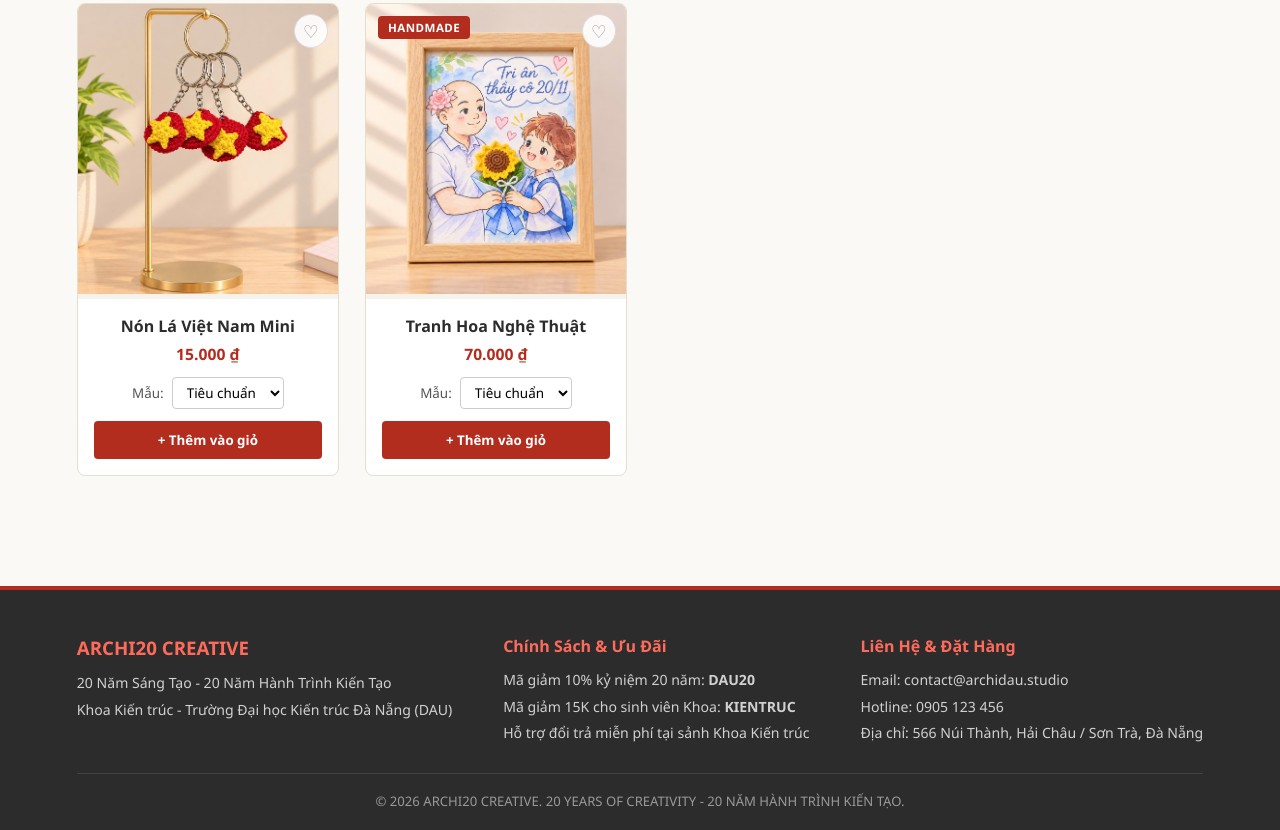
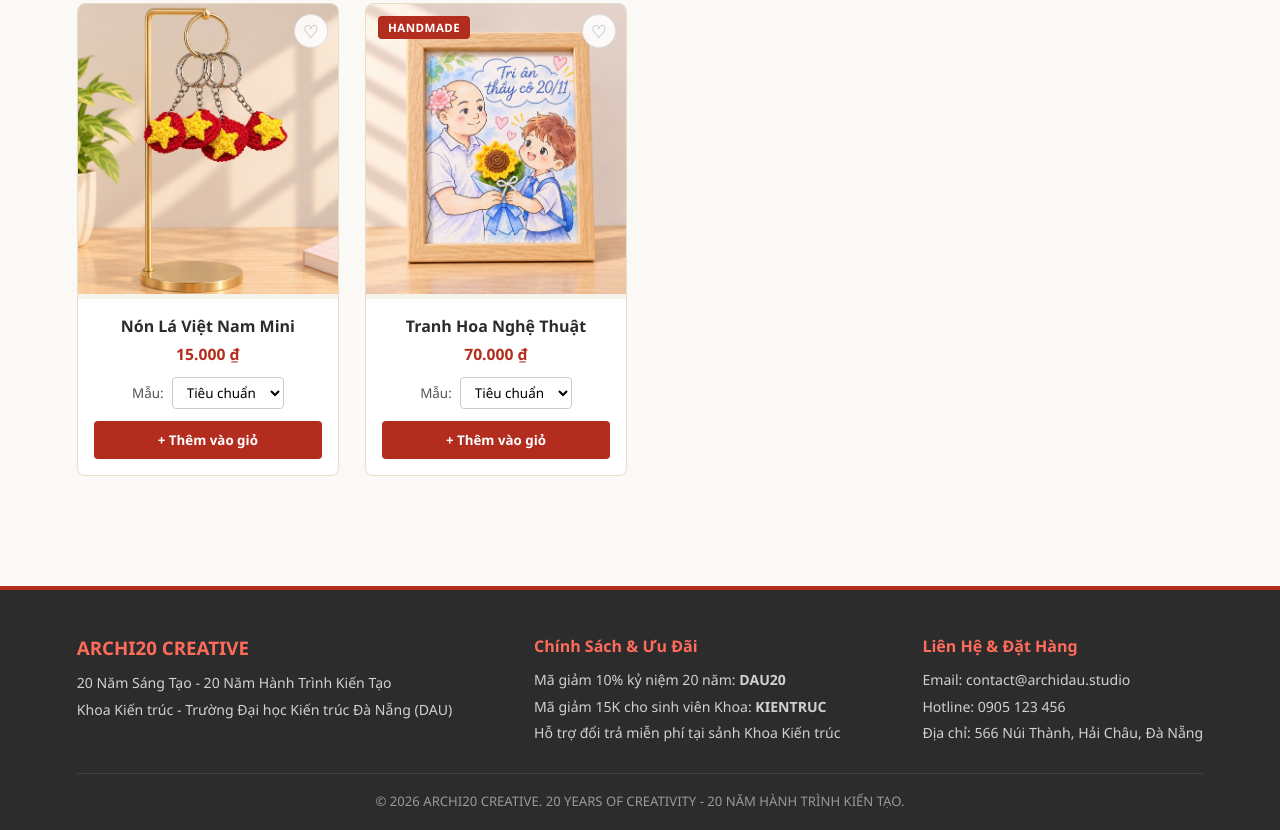
Before and after one commit to nhung1004game-creator/ARCHI20-CREATIVE, a plain HTML site: page index.html in a window 1280 px wide. Shown: the part 1833-2663 px from the top of the page. Drawn offline with Linux system fonts and the light colour scheme.

Commit message:
Add files via upload

```diff
--- a/index.html
+++ b/index.html
@@ -253,7 +253,7 @@
         <h4>Liên Hệ & Đặt Hàng</h4>
         <p>Email: contact@archidau.studio</p>
         <p>Hotline: 0905 123 456</p>
-        <p>Địa chỉ: 566 Núi Thành, Hải Châu / Sơn Trà, Đà Nẵng</p>
+        <p>Địa chỉ: 566 Núi Thành, Hải Châu, Đà Nẵng</p>
       </div>
     </div>
     <div class="footer-bottom">
```
